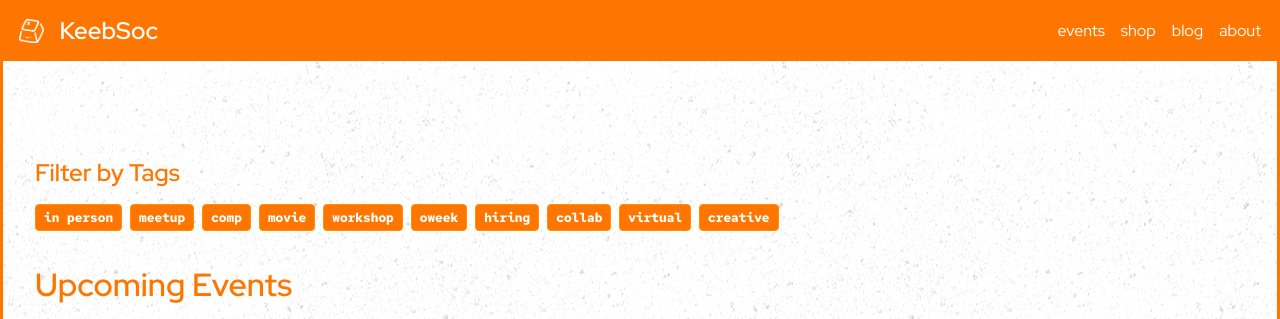
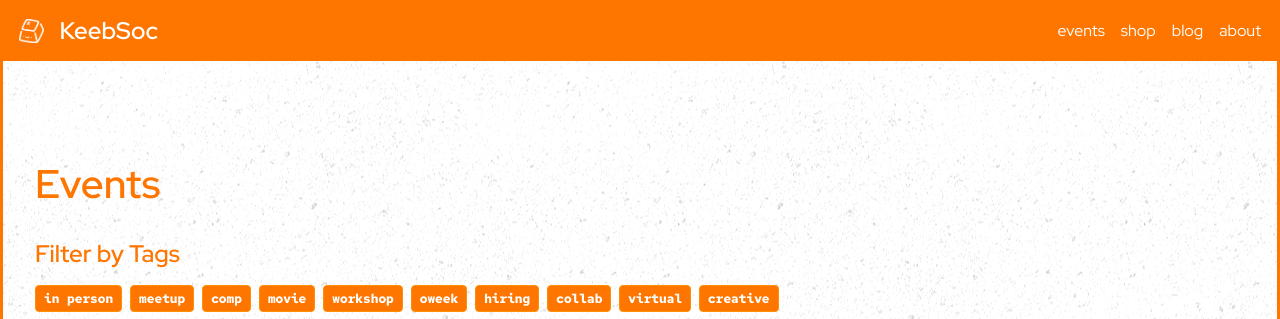
Before and after one commit to UNSW-KeebSoc/site, a Next.js app: page /events in a window 1280 px wide. Shown: the top 319 px of the page. Built offline with nearby package versions, Linux system fonts and the light colour scheme.

Commit message:
fixed page headings - all h1

```diff
--- a/src/app/(default)/blog/page.module.css
+++ b/src/app/(default)/blog/page.module.css
@@ -7,12 +7,6 @@
 
 .blogPage p {
     color: var(--foreground);
-}
-
-.blogPage h2 {
-    font-family: "RedHatMono", monospace;
-    margin: var(--space-lg) 0;
-    color: var(--heading-alt);
 }
 
 .blogGrid {
--- a/src/app/(default)/blog/page.tsx
+++ b/src/app/(default)/blog/page.tsx
@@ -16,7 +16,7 @@ export default function Blog() {
     const posts = getAllPosts();
     return (
         <div className={styles.blogPage}>
-            <h2>Blog Posts</h2>
+            <h1>Blog Posts</h1>
             <div className={styles.blogGrid}>
                 {posts.map((post) => (
                     <Link
--- a/src/app/(default)/events/page.module.css
+++ b/src/app/(default)/events/page.module.css
@@ -5,11 +5,8 @@
     padding: var(--space-xl);
 }
 
-.eventsPage h1 {
-    font-family: "RedHatMono", monospace;
-    font-size: 1.8em;
-    margin: 1.5rem 0;
-    color: var(--orange-400);
+.eventsPage h3 {
+    margin-top: 0;
 }
 
 .eventsGrid {
--- a/src/app/(default)/events/page.tsx
+++ b/src/app/(default)/events/page.tsx
@@ -78,6 +78,7 @@ export default function EventsPage() {
 
     return (
         <div className={styles.eventsPage}>
+            <h1>Events</h1>
             <h3>Filter by Tags</h3>
             <div className={styles.tagList}>
                 {allTags.map((tag) => (
```
Also changed, not shown: src/app/(default)/shop/page.module.css (+0 -7 lines).
